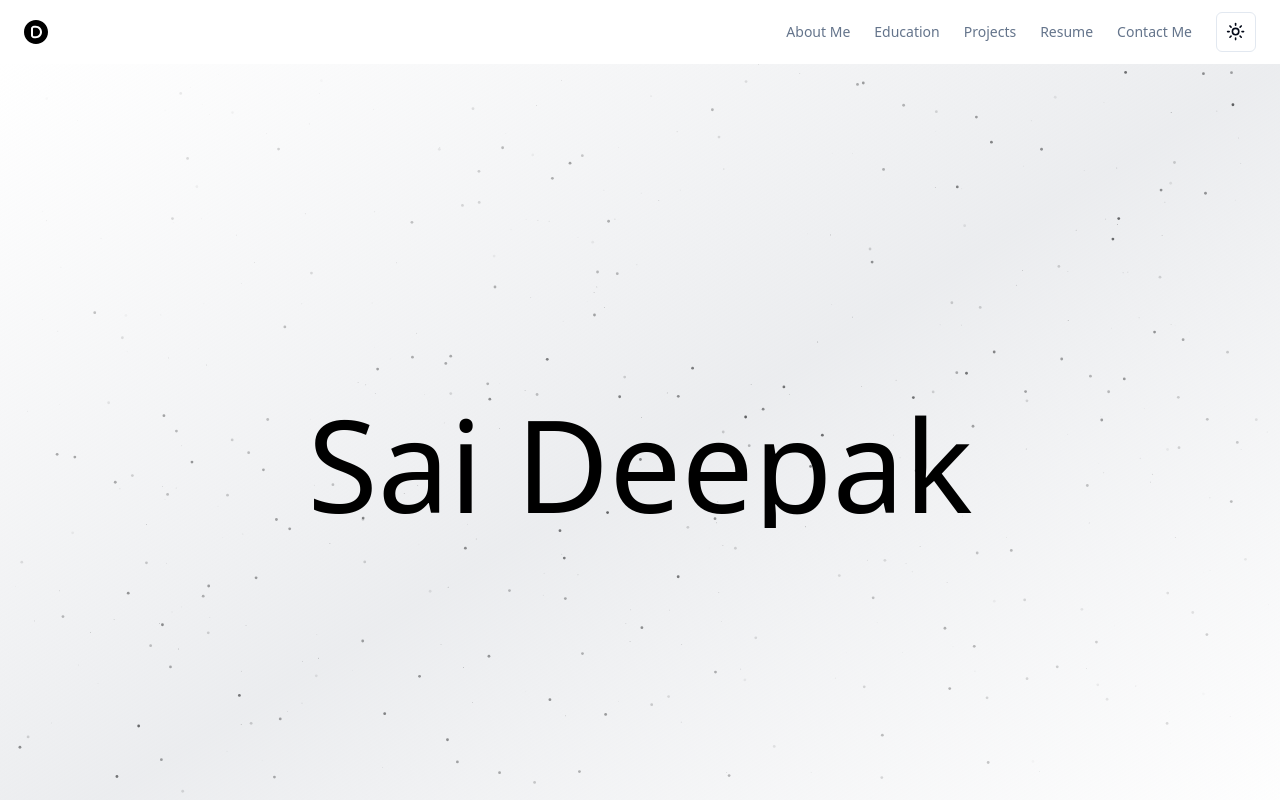
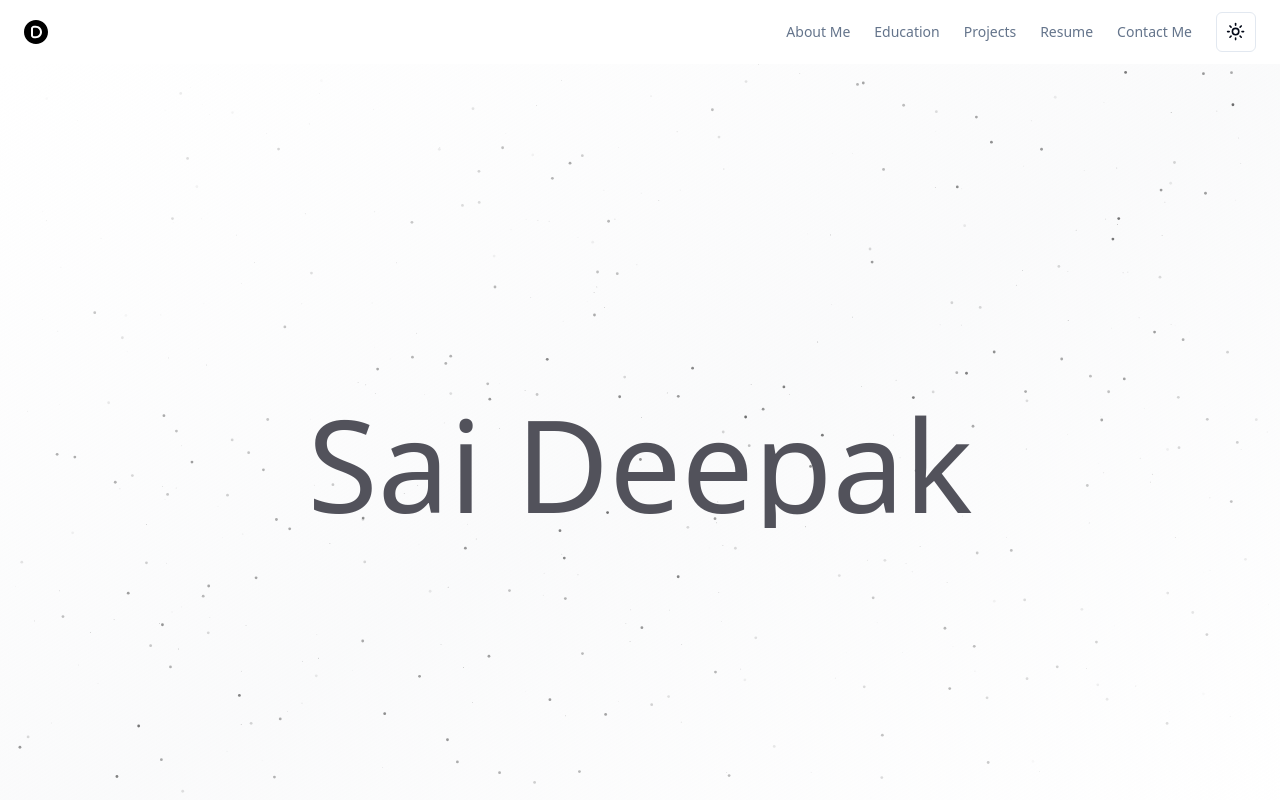
Before and after one commit to Sai-Deepak-1/portfolio-website, a Next.js app: page / in a window 1280 px wide. Shown: the top 800 px of the page. Built offline with nearby package versions, Linux system fonts and the light colour scheme.

Commit message:
Added new Font

```diff
--- a/src/app/page.tsx
+++ b/src/app/page.tsx
@@ -15,7 +15,7 @@ export default function Home() {
 
   return (
     <div>
-      <main className="flex flex-col items-center justify-center w-screen h-screen overflow-hidden bg-gradient-to-tl from-white via-gray-400/20 to-white dark:from-black dark:via-zinc-400/20 dark:to-black">
+      <main className="flex flex-col items-center justify-center w-screen h-screen overflow-hidden bg-gradient-to-tl from-white via-gray-200/20 to-white dark:from-black dark:via-zinc-800/20 dark:to-black">
         <div className="hidden w-screen h-px animate-glow md:block animate-fade-left bg-gradient-to-r from-zinc-300/0 via-zinc-300/50 to-zinc-300/0" />
         <Particles
           className="absolute inset-0 -z-10 animate-fade-in"
@@ -23,14 +23,17 @@ export default function Home() {
           ease={80}
           color={color}
         />
-        <h1 className="z-10 text-4xl text-transparent duration-1000 bg-black dark:bg-white cursor-default text-edge-outline animate-title font-display sm:text-6xl md:text-9xl whitespace-nowrap bg-clip-text ">
+        <h1 className="z-10 text-4xl text-transparent duration-1000 bg-zinc-600 dark:bg-white cursor-default text-edge-outline animate-title font-display sm:text-6xl md:text-9xl whitespace-nowrap bg-clip-text ">
           Sai Deepak
         </h1>
 
         <div className="hidden w-screen h-px animate-glow md:block animate-fade-right bg-gradient-to-r from-zinc-300/0 via-zinc-300/50 to-zinc-300/0" />
       </main>
       <div className="z-10 flex min-h-[16rem] items-center justify-center rounded-lg bg-white dark:bg-black">
-        <TextReveal text="I am Currently learning Machine Learning, AWS, Next.js, Spring Boot." />
+        <TextReveal
+          text="I am Currently learning
+         Machine Learning, AWS, Next.js, Spring Boot."
+        />
       </div>
     </div>
   );
--- a/tailwind.config.ts
+++ b/tailwind.config.ts
@@ -11,6 +11,10 @@ const config: Config = {
     './src/**/*.{ts,tsx}',
   ])),
   prefix: "",
+  fontFamily: {
+    sans: ["var(--font-inter)", ...defaultTheme.fontFamily.sans],
+    display: ["var(--font-calsans)"],
+  },
   theme: {
     container: {
       center: true,
@@ -25,10 +29,10 @@ const config: Config = {
         "gradient-conic": "conic-gradient(from 180deg at 50% 50%, var(--tw-gradient-stops))",
       },
       animation: {
-        "fade-in": "fade-in 2s ease-in-out forwards",
-        title: "title 2s ease-out forwards",
-        "fade-left": "fade-left 2s ease-in-out forwards",
-        "fade-right": "fade-right 2s ease-in-out forwards",
+        "fade-in": "fade-in 3s ease-in-out forwards",
+        title: "title 3s ease-out forwards",
+        "fade-left": "fade-left 3s ease-in-out forwards",
+        "fade-right": "fade-right 3s ease-in-out forwards",
         "accordion-down": "accordion-down 0.2s ease-out",
         "accordion-up": "accordion-up 0.2s ease-out",
       },
```
Also changed, not shown: public/fonts/CalSans-SemiBold.ttf (added).
